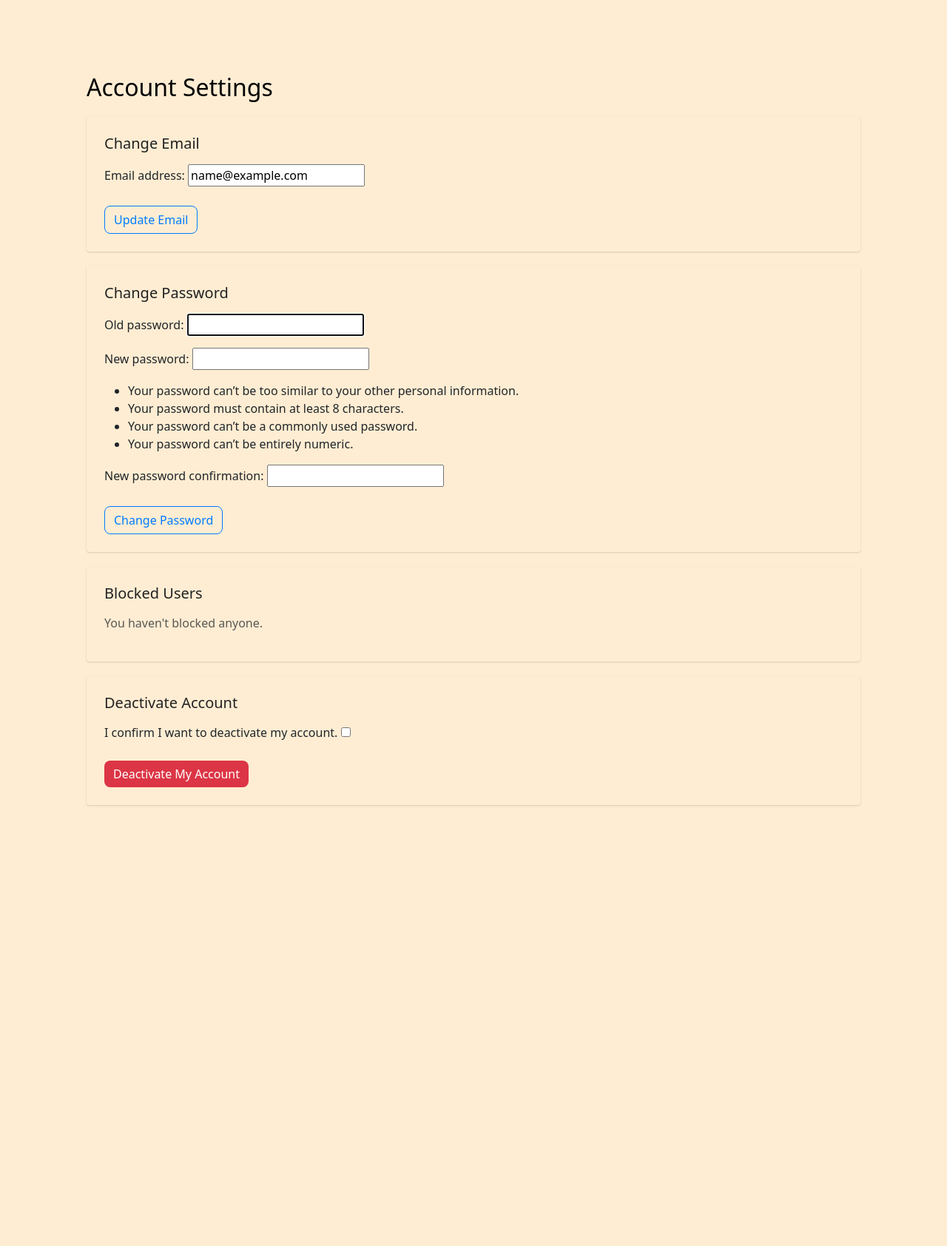
After one commit to gcivil-nyu-org/team5-wed-spring25, a Django app: page /settings/ in a window 1280 px wide. The commit adds this page. Shown: the part 441-2125 px from the top of the page at 74% size. Run offline with Django 3.2, Linux system fonts and the light colour scheme; the visitor is signed in with stand-in values (Sample User, id 1); some libraries are stand-ins or nearby versions.

Commit message:
Setting page added

```diff
--- a/CleanBites/_frontend/forms.py
+++ b/CleanBites/_frontend/forms.py
@@ -1,6 +1,8 @@
 from django.forms import ModelForm, Textarea
+from django import forms
 from _api._restaurants.models import Comment
-
+from django.contrib.auth.forms import PasswordChangeForm
+from django.contrib.auth.models import User
 
 class Review(ModelForm):
     class Meta:
@@ -9,3 +11,12 @@ class Review(ModelForm):
         widgets = {
             "comment": Textarea(attrs={"cols": 80, "rows": 8}),
         }
+
+
+class EmailChangeForm(forms.ModelForm):
+    class Meta:
+        model = User
+        fields = ['email']
+
+class DeactivateAccountForm(forms.Form):
+    confirm = forms.BooleanField(label="I confirm I want to deactivate my account.")
--- a/CleanBites/_frontend/templates/components/header.html
+++ b/CleanBites/_frontend/templates/components/header.html
@@ -76,7 +76,7 @@
           <!-- WILL route HERE to user/restaurant profile page -->
           <a href="/profile/{{ user.username }}/" class="dropdown-item">Profile</a>
           <a href="/inbox/" class="dropdown-item {% if has_unread_messages %}notification-badge{% endif %}">Messages {% if has_unread_messages %}<span style="color: red; font-weight: bold;">(New)</span>{% endif %}</a>
-          <a href="/home/" class="dropdown-item">Settings</a>
+          <a href="/settings/" class="dropdown-item">Settings</a>
           <form method="POST" action="{% url 'logout' %}">
             {% csrf_token %}
             <button type="submit" class="dropdown-item">Logout</button>
--- a/CleanBites/_frontend/templates/components/header_nofilter.html
+++ b/CleanBites/_frontend/templates/components/header_nofilter.html
@@ -79,7 +79,7 @@
           <!-- WILL route HERE to user/restaurant profile page -->
           <a href="/profile/{{ user.username }}/" class="dropdown-item">Profile</a>
           <a href="/inbox/" class="dropdown-item {% if has_unread_messages %}notification-badge{% endif %}">Messages {% if has_unread_messages %}<span style="color: red; font-weight: bold;">(New)</span>{% endif %}</a>
-          <a href="/home/" class="dropdown-item">Settings</a>
+          <a href="/settings/" class="dropdown-item">Settings</a>
           <form method="POST" action="{% url 'logout' %}">
             {% csrf_token %}
             <button type="submit" class="dropdown-item">Logout</button>
--- /dev/null
+++ b/CleanBites/_frontend/templates/settings.html
@@ -0,0 +1,130 @@
+{% load static %}
+<!DOCTYPE html>
+<html lang="en">
+<head>
+  <meta charset="UTF-8">
+  {% csrf_token %}
+  <meta name="csrf-token" content="{{ csrf_token }}">
+  <meta name="viewport" content="width=device-width, initial-scale=1.0">
+  <title>Account Settings</title>
+  <link rel="stylesheet" href="https://cdnjs.cloudflare.com/ajax/libs/font-awesome/6.0.0/css/all.min.css">
+  <link href="https://cdn.jsdelivr.net/npm/bootstrap@5.3.5/dist/css/bootstrap.min.css" rel="stylesheet">
+  <style>
+    html, body {
+      margin: 0;
+      padding: 0;
+      height: 100%;
+      overflow-y: auto;
+      background-color: #ffedd3;
+    }
+
+    .main-body {
+      padding: 15px;
+    }
+
+    .card {
+      box-shadow: 0 1px 3px 0 rgba(0,0,0,.1), 0 1px 2px 0 rgba(0,0,0,.06);
+      margin-bottom: 20px;
+      background-color: #ffedd3;
+      border: 0 solid rgba(0,0,0,.125);
+      border-radius: .25rem;
+    }
+
+    .card h5 {
+      color: #222;
+      margin-bottom: 16px;
+    }
+
+    .settings-section {
+      padding: 20px;
+    }
+
+    .form-control, .btn {
+      border-radius: 8px;
+    }
+
+    .btn {
+      margin-top: 10px;
+    }
+
+    .btn-danger {
+      background-color: #dc3545;
+      border: none;
+    }
+
+    .btn-outline-primary {
+      color: #007bff;
+      border-color: #007bff;
+    }
+
+    h2 {
+      color: #000;
+      margin-bottom: 20px;
+    }
+  </style>
+</head>
+<body>
+{% include 'components/header_nofilter.html' %}
+<div style="min-height: 100%; padding-top: 85px; background-color: #ffedd3;">
+  <div style="height: 90vh; overflow-y: auto;">
+    <div class="container">
+      <div class="main-body">
+        <div class="settings-section">
+          <h2>Account Settings</h2>
+
+          <!-- Change Email -->
+          <div class="card p-4">
+            <h5>Change Email</h5>
+            <form method="post">
+              {% csrf_token %}
+              {{ email_form.as_p }}
+              <button type="submit" name="change_email" class="btn btn-outline-primary">Update Email</button>
+            </form>
+          </div>
+
+          <!-- Change Password -->
+          <div class="card p-4">
+            <h5>Change Password</h5>
+            <form method="post">
+              {% csrf_token %}
+              {{ password_form.as_p }}
+              <button type="submit" name="change_password" class="btn btn-outline-primary">Change Password</button>
+            </form>
+          </div>
+
+          <!-- Blocked Users -->
+          <div class="card p-4">
+            <h5>Blocked Users</h5>
+            {% if blocked_users %}
+              <ul class="list-group">
+                {% for blocked in blocked_users %}
+                  <li class="list-group-item d-flex justify-content-between align-items-center">
+                    {{ blocked.blocked_user.username }}
+                    <form method="post" action="{% url 'unblock_user' 'customer' blocked.blocked_user.username %}">
+                      {% csrf_token %}
+                      <button class="btn btn-sm btn-success">Unblock</button>
+                    </form>
+                  </li>
+                {% endfor %}
+              </ul>
+            {% else %}
+              <p class="text-muted">You haven't blocked anyone.</p>
+            {% endif %}
+          </div>
+
+          <!-- Account Deactivation -->
+          <div class="card p-4">
+            <h5>Deactivate Account</h5>
+            <form method="post">
+              {% csrf_token %}
+              {{ deactivate_form.as_p }}
+              <button type="submit" name="deactivate" class="btn btn-danger">Deactivate My Account</button>
+            </form>
+          </div>
+        </div>
+      </div>
+    </div>
+  </div>
+</div>
+</body>
+</html>
--- a/CleanBites/_frontend/urls.py
+++ b/CleanBites/_frontend/urls.py
@@ -64,4 +64,5 @@ urlpatterns = [
     path("global-search/", views.global_search, name="global_search"),
     path("ensure-customer/", views.ensure_customer_exists, name="ensure_customer"),
     path("reply/", views.post_reply, name="post_reply"),
+    path('settings/', views.user_settings, name='user_settings'),
 ]
--- a/CleanBites/_frontend/views.py
+++ b/CleanBites/_frontend/views.py
@@ -2,15 +2,16 @@ from django.shortcuts import get_object_or_404, render, redirect
 from _api._restaurants.models import Restaurant, Comment
 from django.contrib.auth.decorators import login_required
 from django.contrib import messages
-from django.contrib.auth import login, authenticate, logout
+from django.contrib.auth import login, authenticate, logout, update_session_auth_hash
 from django.contrib.auth import get_user_model
 from django.contrib.auth.backends import ModelBackend
+from django.contrib.auth.forms import PasswordChangeForm
 from _api._users.models import Customer, DM, FavoriteRestaurant, Moderator
 from django.db.models import Q
 from django.db import transaction
 from django.http import HttpResponse
 from _frontend.utils import has_unread_messages
-from .forms import Review
+from .forms import Review, EmailChangeForm, DeactivateAccountForm
 from django.http import JsonResponse
 from django.db.models import Avg
 import json
@@ -1060,7 +1061,47 @@ def restaurant_verify(request):
 
     return redirect("restaurant_register")  # Redirect if accessed via GET
 
+@login_required
+def user_settings(request):
+    user = request.user
 
+    # Pre-fill forms
+    email_form = EmailChangeForm(instance=user)
+    password_form = PasswordChangeForm(user=user)
+    deactivate_form = DeactivateAccountForm()
+    #blocked_users = BlockedUser.objects.filter(user=user)
+
+    if request.method == 'POST':
+        if 'change_email' in request.POST:
+            email_form = EmailChangeForm(request.POST, instance=user)
+            if email_form.is_valid():
+                email_form.save()
+                messages.success(request, "Email updated successfully.")
+                return redirect('user_settings')
+
+        elif 'change_password' in request.POST:
+            password_form = PasswordChangeForm(user, request.POST)
+            if password_form.is_valid():
+                password_form.save()
+                update_session_auth_hash(request, password_form.user)
+                messages.success(request, "Password changed successfully.")
+                return redirect('user_settings')
+
+        elif 'deactivate' in request.POST:
+            deactivate_form = DeactivateAccountForm(request.POST)
+            if deactivate_form.is_valid() and deactivate_form.cleaned_data['confirm']:
+                user.is_active = False
+                user.save()
+                logout(request)
+                messages.success(request, "Your account has been deactivated.")
+                return redirect('home')
+
+    return render(request, 'settings.html', {
+        'email_form': email_form,
+        'password_form': password_form,
+        'deactivate_form': deactivate_form,
+        #'blocked_users': blocked_users,
+    })
 # =====================================================================================
 # CSRF EXEMPT/PROTECTED VIEWS - need to update this later probably
 # =====================================================================================
```
Also changed, not shown: 1 other file.
